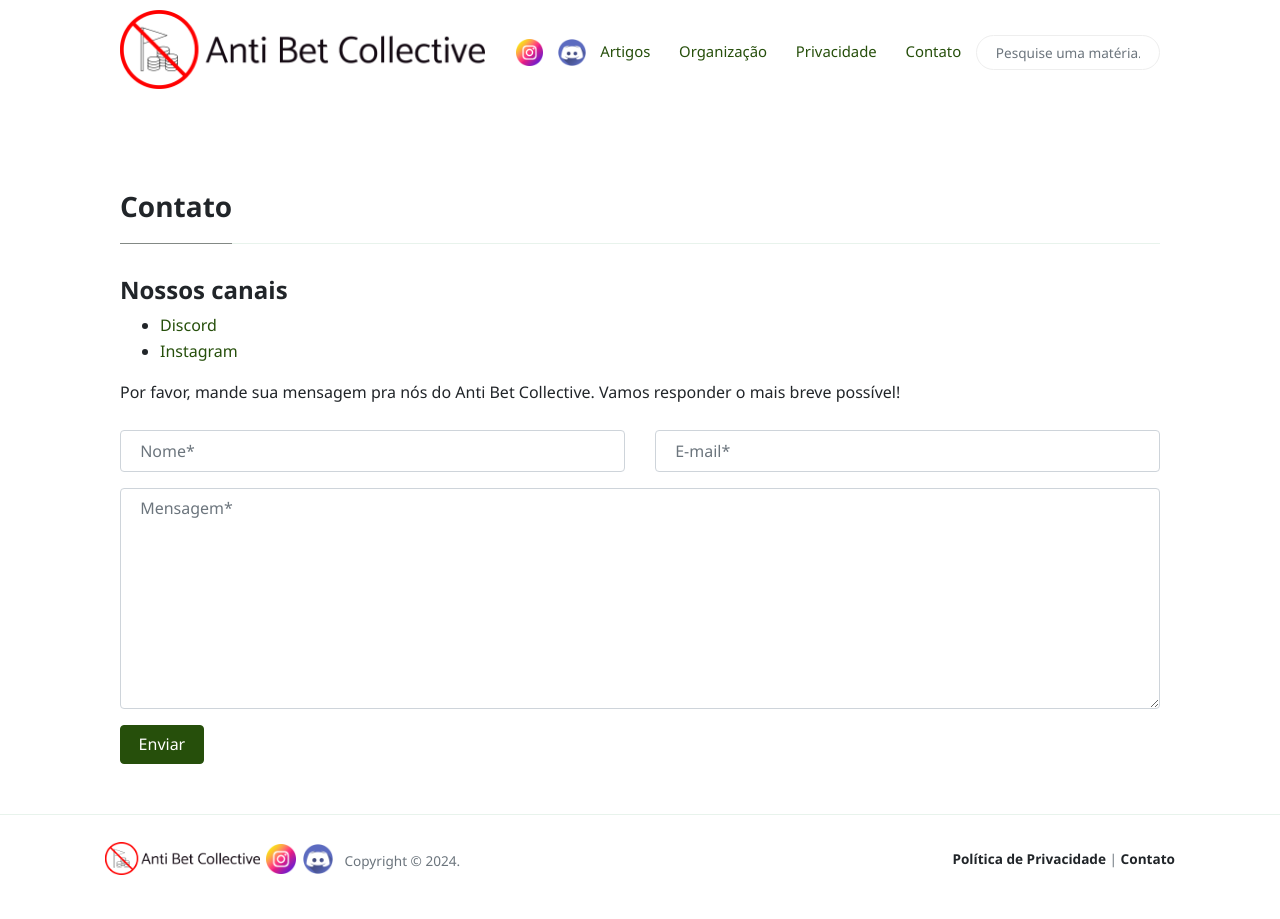
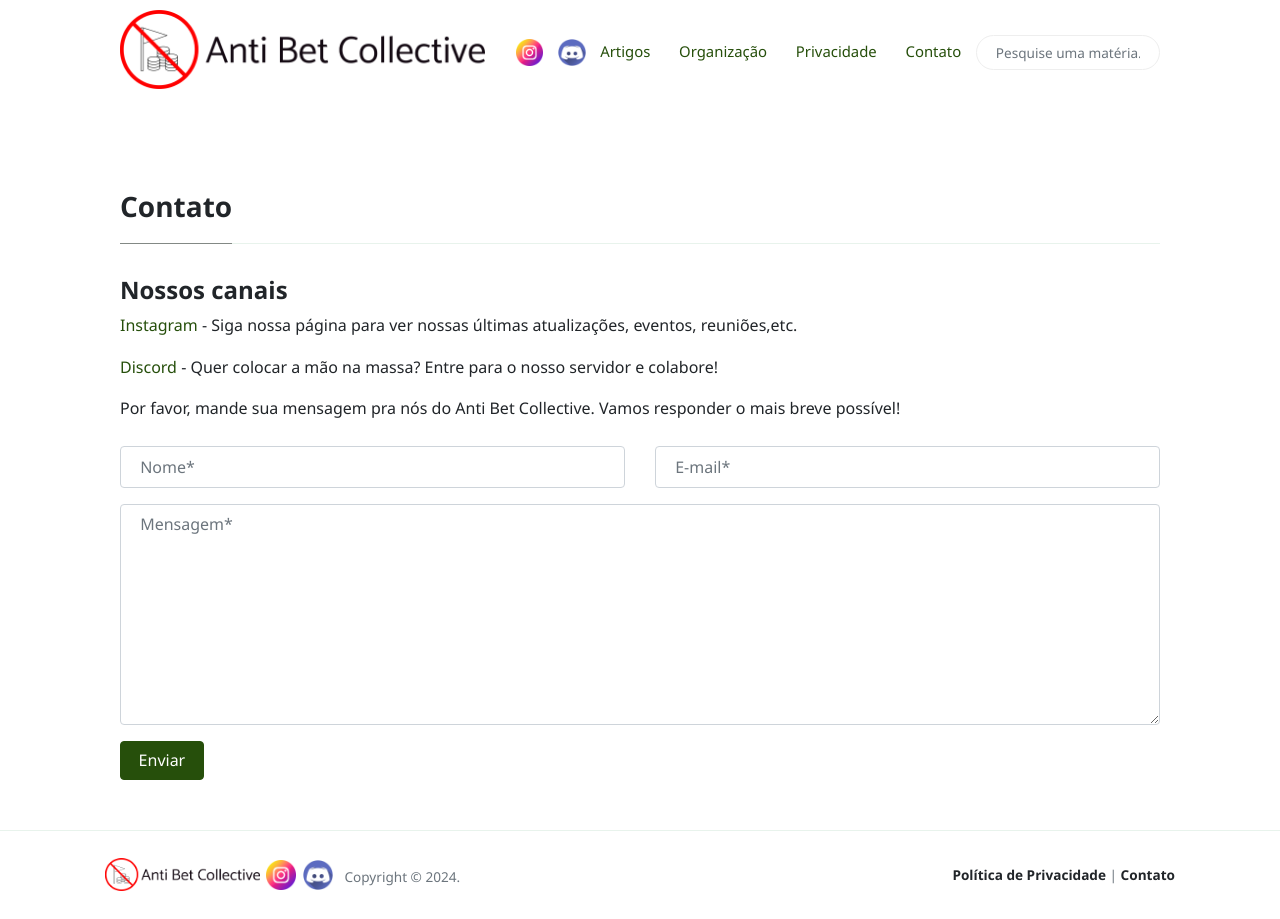
Before and after one commit to antibetcollective/antibetcollective.github.io, a Jekyll site: the page built from _pages/contato.md, in a window 1280 px wide. Built offline with Jekyll 4.4.1, drawn with Linux system fonts in a browser that asks for light colours; nearby versions of some CDN libraries.

Commit message:
Site posts update

```diff
--- a/_pages/contato.md
+++ b/_pages/contato.md
@@ -5,10 +5,10 @@
 
 #### **Nossos canais**
 
-<ul>
-  <li><a href="https://discord.gg/MHDphAqa" target="_blank">Discord</a></li>
-  <li><a href="https://www.instagram.com/antibetcollective" target="_blank">Instagram</a></li>
-</ul>
+<p><a href="https://www.instagram.com/antibetcollective" target="_blank">Instagram</a> - Siga nossa página para ver nossas últimas atualizações, eventos, reuniões,etc.</p>
+<p><a href="https://discord.gg/MHDphAqa" target="_blank">Discord</a> - Quer colocar a mão na massa? Entre para o nosso servidor e colabore!</p>
+
+
 
 <form action="https://formspree.io/{{site.email}}" method="POST">
 <p class="mb-4">Por favor, mande sua mensagem pra nós do {{site.name}}. Vamos responder o mais breve possível!</p>
```
